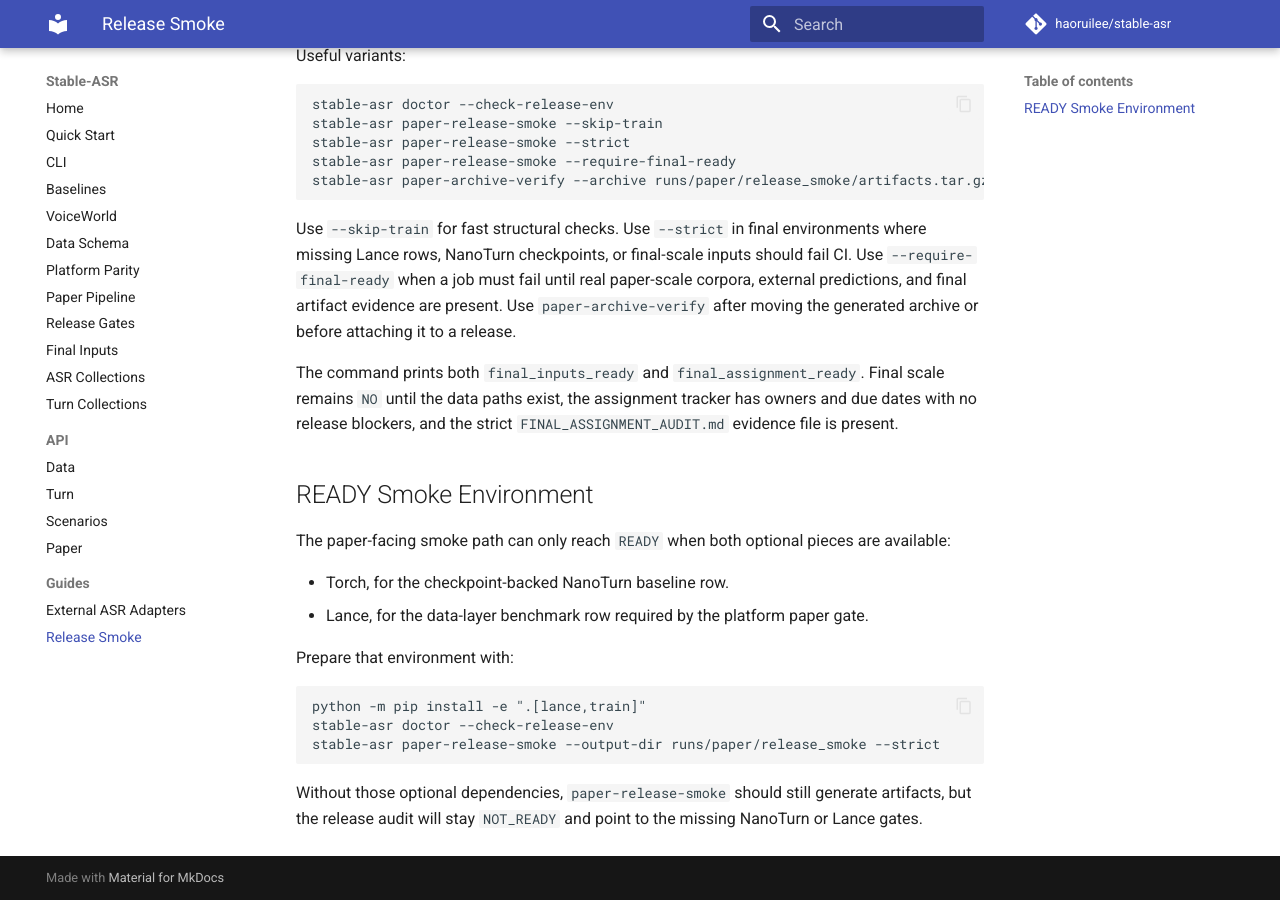
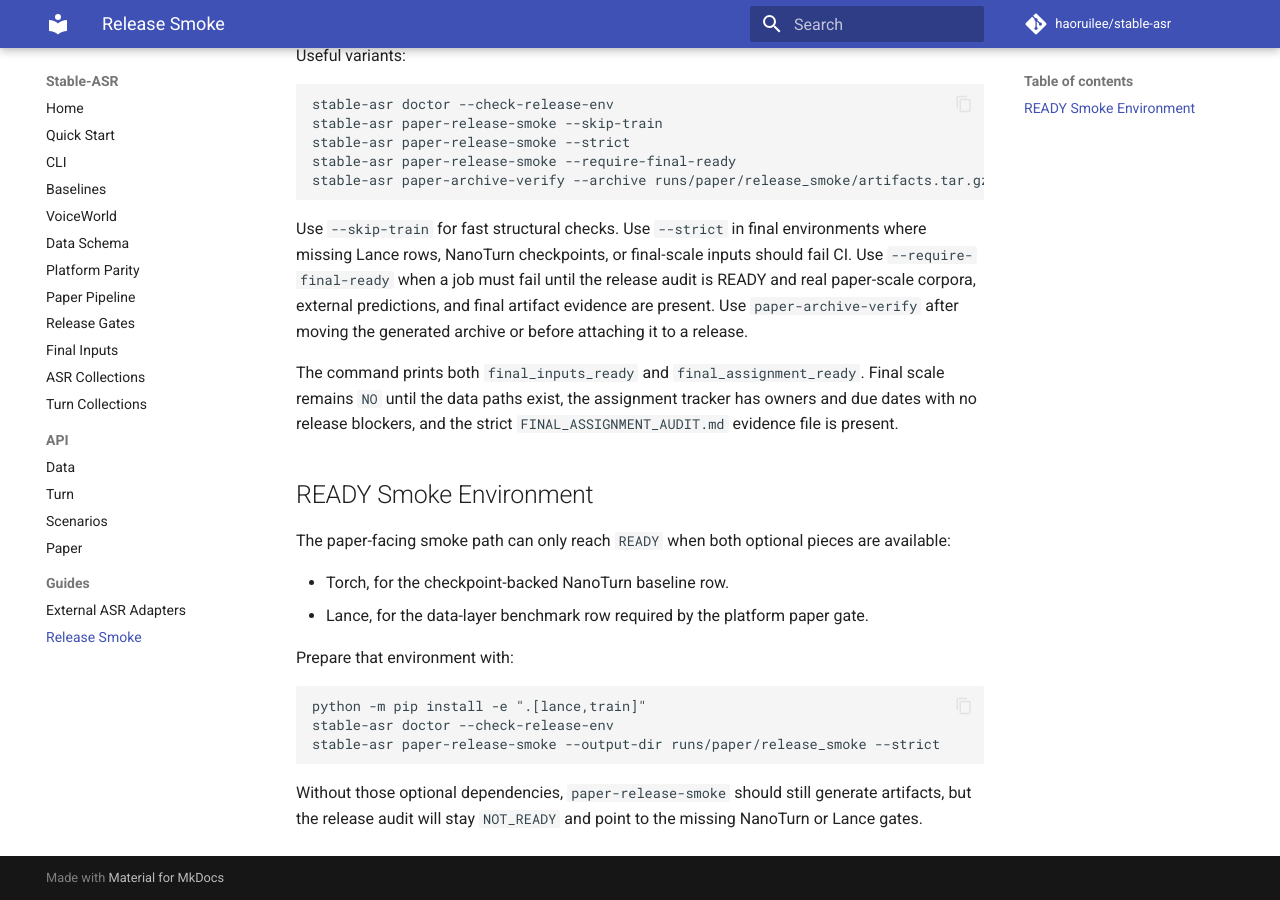
Before and after one commit to haoruilee/stable-asr, an MkDocs documentation site: the page built from docs/guides/release_smoke.md, in a window 1280 px wide and 900 px high, scrolled down 873 px. Built offline with MkDocs 1.6.1 and Material for MkDocs 9.7.7, drawn with Linux system fonts in a browser that asks for light colours; comment, search, counter and statistics services are not loaded.

Commit message:
fix: require release readiness for final smoke

```diff
--- a/docs/guides/release_smoke.md
+++ b/docs/guides/release_smoke.md
@@ -40,8 +40,8 @@
 Use `--skip-train` for fast structural checks. Use `--strict` in final
 environments where missing Lance rows, NanoTurn checkpoints, or final-scale
 inputs should fail CI. Use `--require-final-ready` when a job must fail until
-real paper-scale corpora, external predictions, and final artifact evidence are
-present. Use `paper-archive-verify` after moving the generated archive or
+the release audit is READY and real paper-scale corpora, external predictions,
+and final artifact evidence are present. Use `paper-archive-verify` after moving the generated archive or
 before attaching it to a release.
 
 The command prints both `final_inputs_ready` and `final_assignment_ready`.
```
Also changed, not shown: README.md (+2 -2 lines), docs/quick_start.md (+2 -1 lines), 2 other files.
